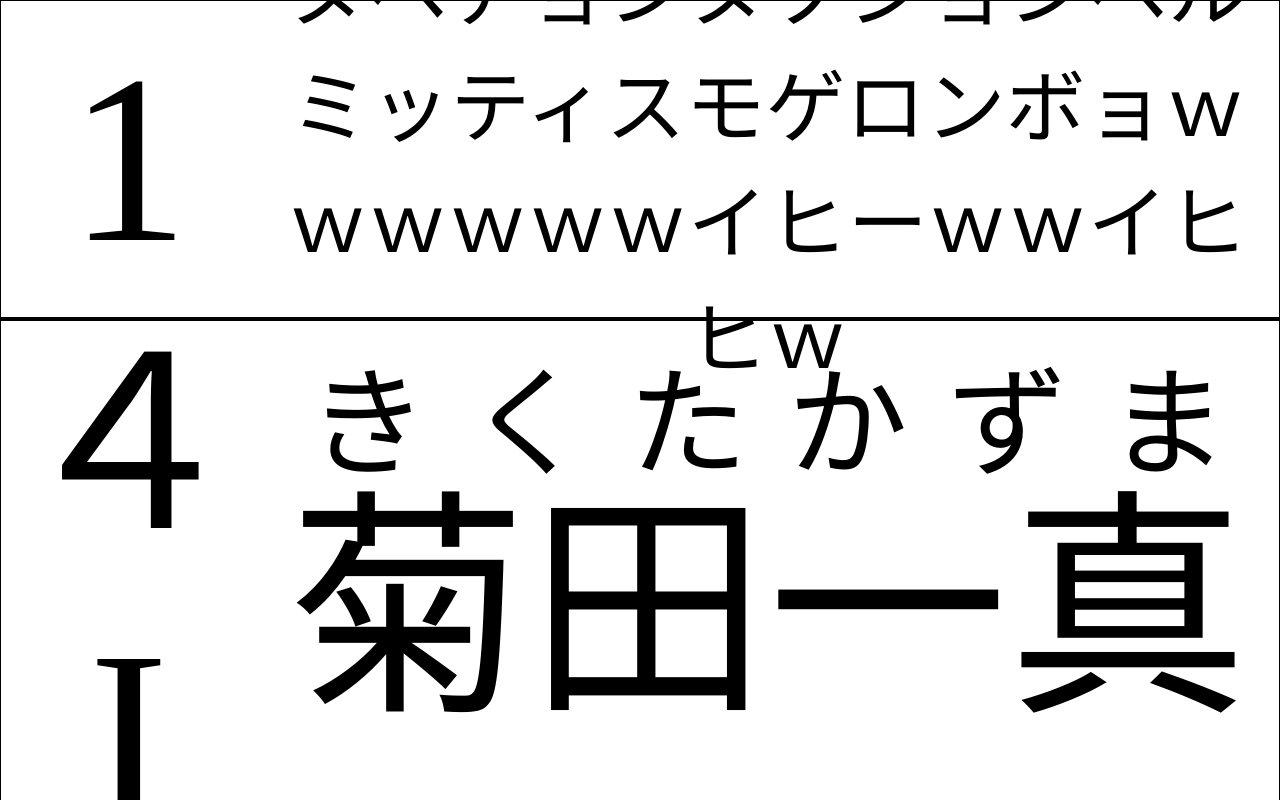
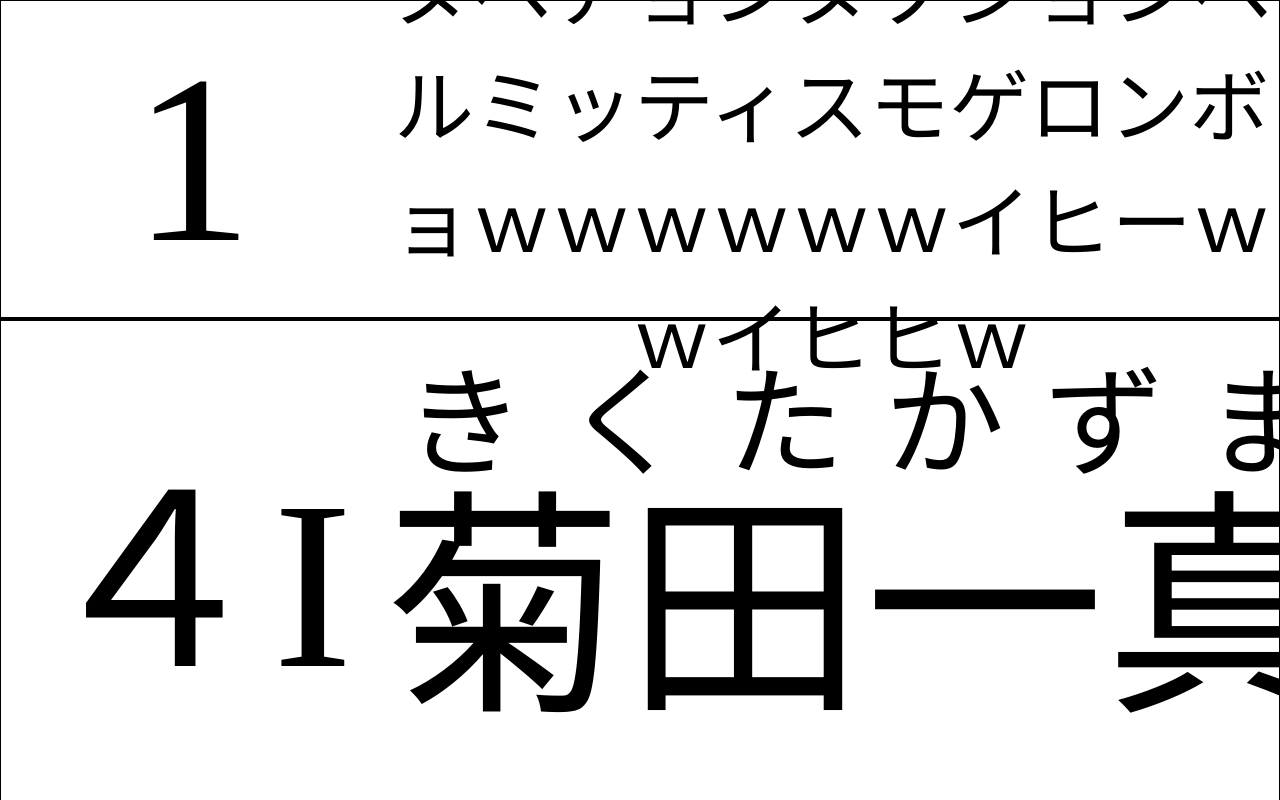
Before and after one commit to nitnc-17s/NITNC-Fes2020-Lottery-front, a Nuxt app: page /view/public in a window 1280 px wide. Built offline with nearby package versions, Linux system fonts and the light colour scheme; no server answers.

Commit message:
Update public.vue

```diff
--- a/pages/view/public.vue
+++ b/pages/view/public.vue
@@ -67,8 +67,8 @@
   border: 1px black solid;
   height: 100%;
   display: grid;
-  grid-template-rows: 40% 60%;
-  grid-template-columns: 20% 1fr;
+  grid-template-rows: 40% 1fr;
+  grid-template-columns: 30% 1fr;
 
   .number{
     border-bottom: 4px black solid;
```
